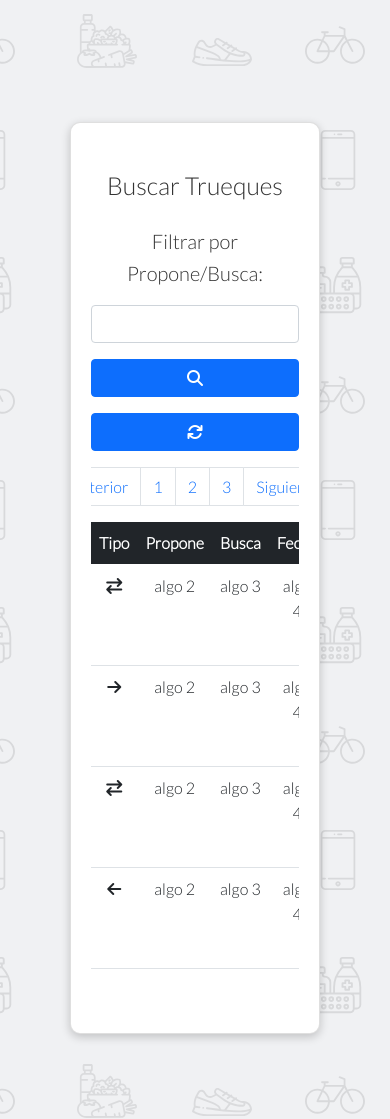
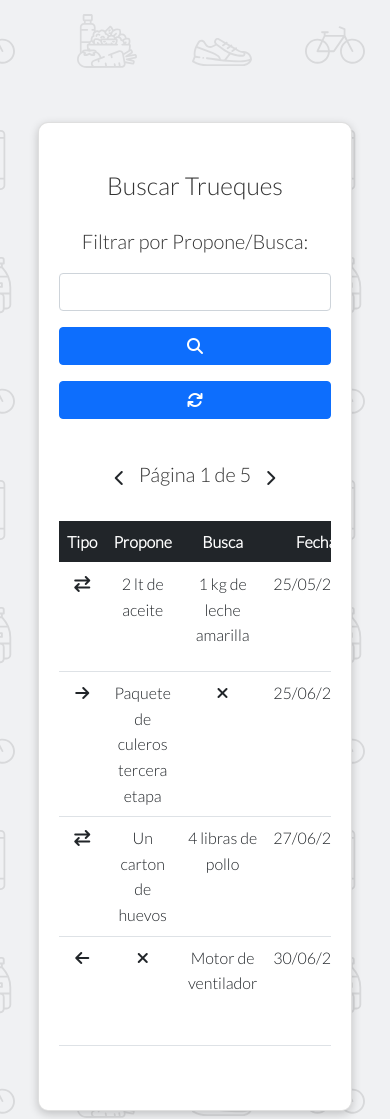
Before and after one commit to SusyBP/trueque-b5, a plain HTML site: page search.html in a window 390 px wide. Shown: the top 1119 px of the page. Drawn offline with Linux system fonts and the light colour scheme.

Commit message:
Fixed margin-x on mobile view and added fa5 icons on search table

```diff
--- a/css/style.css
+++ b/css/style.css
@@ -235,6 +235,14 @@ a:hover{
 /* Login */
 
 /* Search */
+.details-btn{
+    margin-bottom: 0.5rem !important;
+    align-self: flex-end;
+}
+
+.request-btn{
+    margin-bottom: 0.5rem !important;
+}
 @media (max-width: 768px) {
 
 #search-btn {
@@ -247,18 +255,13 @@ a:hover{
     margin-top: 0.5rem !important;
 }
 
-.details-btn{
-    margin-bottom: 0.5rem !important;
+
+
 }
 
-.request-btn{
-    margin-top: 0.5remm !important;
-}
-}
-
-@media (min-width: 768px) {
+/* @media (min-width: 768px) {
 
     #reset-btn{
         margin-left: 1rem !important;
     }
-}
+} */
--- a/search.html
+++ b/search.html
@@ -25,7 +25,7 @@
        }
 
     </style>
-    <main role="main" class="app-content px-5" style="padding: calc(1rem*7); ">
+    <main role="main" class="app-content px-3" style="padding: calc(1rem*7); ">
         <div class="container">
             <!--revisar si se puede quitar-->
             <div class="line-length-sm">
@@ -36,9 +36,8 @@
 
                         <input type="text" class="form-control" name="filter" id="filter" aria-describedby="helpId">
                         <!-- <div class="btn-box d-flex flex-column flex-sm-row"> -->
-
-                                <button id="search-btn" class="btn btn-primary m-3" style="justify-self: end;"><i class="fa fa-search"></i></button>
-                                <button id="reset-btn" class="btn btn-primary m-3" style="justify-self: end;"><i class="fa-solid fa-arrows-rotate"></i></button>
+                                <button id="search-btn" class="btn btn-primary my-3 mx-2"><i class="fa fa-search"></i></button>
+                                <button id="reset-btn" class="btn btn-primary my-3"><i class="fa-solid fa-arrows-rotate"></i></button>
                         <!-- </div> -->
                     </div>
                     <div class="table-responsive">
@@ -55,66 +54,58 @@
                             <tbody>
                                 <tr>
                                     <td><i class="fa-solid fa-arrow-right-arrow-left"></i></td>
-                                    <td>algo 2</td>
-                                    <td>algo 3</td>
-                                    <td>algo 4</td>
+                                    <td>2 lt de aceite</td>
+                                    <td>1 kg de leche amarilla</td>
+                                    <td>25/05/2022</td>
                                     <th scope="col">
                                         <div class="opciones">
-                                            <button class="btn btn-secondary details-btn" data-bs-toggle="modal" data-bs-target="#exampleModal">Detalles</button>
-                                            <button class="btn btn-success request-btn">Solicitar</button>
+                                            <button class="btn btn-secondary details-btn" data-bs-toggle="modal" data-bs-target="#exampleModal" data-bs-placement="top" data-bs-toggle="tooltip" title="Ver detalles"><i class="fa fa-eye"></i></button>
+                                            <button class="btn btn-success request-btn" data-bs-target="#exampleModal" data-bs-placement="top" data-bs-toggle="tooltip" title="Solicitar"><i class="fa fa-comment"></i></button>
                                         </div>
                                     </th>
                                 </tr>
                                 <tr>
                                     <td><i class="fa-solid fa-arrow-right"></i></td>
-                                    <td>algo 2</td>
-                                    <td>algo 3</td>
-                                    <td>algo 4</td>
+                                    <td>Paquete de culeros tercera etapa</td>
+                                    <td><i class="fa-solid fa-times"></i></td>
+                                    <td>25/06/2022</td>
                                     <th scope="col">
                                         <div class="opciones">
-                                            <button class="btn btn-secondary details-btn" data-bs-toggle="modal" data-bs-target="#exampleModal">Detalles</button>
-                                            <button class="btn btn-success request-btn">Solicitar</button>
+                                            <button class="btn btn-secondary details-btn" data-bs-toggle="modal" data-bs-target="#exampleModal" data-bs-placement="top" data-bs-toggle="tooltip" title="Ver detalles"><i class="fa fa-eye"></i></button>
+                                            <button class="btn btn-success request-btn" data-bs-target="#exampleModal" data-bs-placement="top" data-bs-toggle="tooltip" title="Solicitar"><i class="fa fa-comment"></i></button>
                                         </div>
                                     </th>
                                 </tr>
                                 <tr>
                                     <td><i class="fa-solid fa-arrow-right-arrow-left"></i></td>
-                                    <td>algo 2</td>
-                                    <td>algo 3</td>
-                                    <td>algo 4</td>
+                                    <td>Un carton de huevos</td>
+                                    <td>4 libras de pollo</td>
+                                    <td>27/06/2022</td>
                                     <th scope="col">
                                         <div class="opciones">
-                                            <button class="btn btn-secondary details-btn" data-bs-toggle="modal" data-bs-target="#exampleModal">Detalles</button>
-                                            <button class="btn btn-success request-btn">Solicitar</button>
+                                            <button class="btn btn-secondary details-btn" data-bs-toggle="modal" data-bs-target="#exampleModal" data-bs-placement="top" data-bs-toggle="tooltip" title="Ver detalles"><i class="fa fa-eye"></i></button>
+                                            <button class="btn btn-success request-btn" data-bs-target="#exampleModal" data-bs-placement="top" data-bs-toggle="tooltip" title="Solicitar"><i class="fa fa-comment"></i></button>
                                         </div>
                                     </th>
                                 </tr>
                                 <tr>
                                     <td><i class="fa-solid fa-arrow-left"></i></td>
-                                    <td>algo 2</td>
-                                    <td>algo 3</td>
-                                    <td>algo 4</td>
+                                    <td><i class="fa-solid fa-times"></i></td>
+                                    <td>Motor de ventilador</td>
+                                    <td>30/06/2022</td>
                                     <th scope="col">
                                         <div class="opciones">
-                                            <button class="btn btn-secondary details-btn" data-bs-toggle="modal" data-bs-target="#exampleModal">Detalles</button>
-                                            <button class="btn btn-success request-btn">Solicitar</button>
+                                            <button class="btn btn-secondary details-btn" data-bs-toggle="modal" data-bs-target="#exampleModal" data-bs-placement="top" data-bs-toggle="tooltip" title="Ver detalles"><i class="fa fa-eye"></i></button>
+                                            <button class="btn btn-success request-btn" data-bs-target="#exampleModal" data-bs-placement="top" data-bs-toggle="tooltip" title="Solicitar"><i class="fa fa-comment"></i></button>
                                         </div>
                                     </th>
                                 </tr>
                                <!-- Pagination -->
-                               <nav aria-label="Page navigation example">
-                                <ul class="pagination justify-content-center">
-                                  <li class="page-item">
-                                    <a class="page-link" href="#" tabindex="-1" aria-disabled="true">Anterior</a>
-                                  </li>
-                                  <li class="page-item"><a class="page-link" href="#">1</a></li>
-                                  <li class="page-item"><a class="page-link" href="#">2</a></li>
-                                  <li class="page-item"><a class="page-link" href="#">3</a></li>
-                                  <li class="page-item">
-                                    <a class="page-link" href="#">Siguiente</a>
-                                  </li>
-                                </ul>
-                              </nav>
+                               <div class="d-flex justify-content-center align-items-center m-4">
+                                <a class="btn"><i class="fa fa-chevron-left"></i></a>
+                                <h2 class="lead">Página 1 de 5</h2>
+                                <a class="btn"><i class="fa fa-chevron-right"></i></a>
+                               </div>
                             </tbody>
                         </table>
                     </div>
@@ -159,7 +150,7 @@
             </div>
         </div>
         <div class="modal-footer">
-          <button type="button" class="btn btn-secondary" data-bs-dismiss="modal">Close</button>
+          <button type="button" class="btn btn-secondary" data-bs-dismiss="modal">Cerrar</button>
           <button type="button" class="btn btn-primary">Aceptar</button>
         </div>
       </div>
```
Also changed, not shown: index.html (+18 -18 lines), login.html (+1 -1 lines), register.html (+1 -1 lines).
